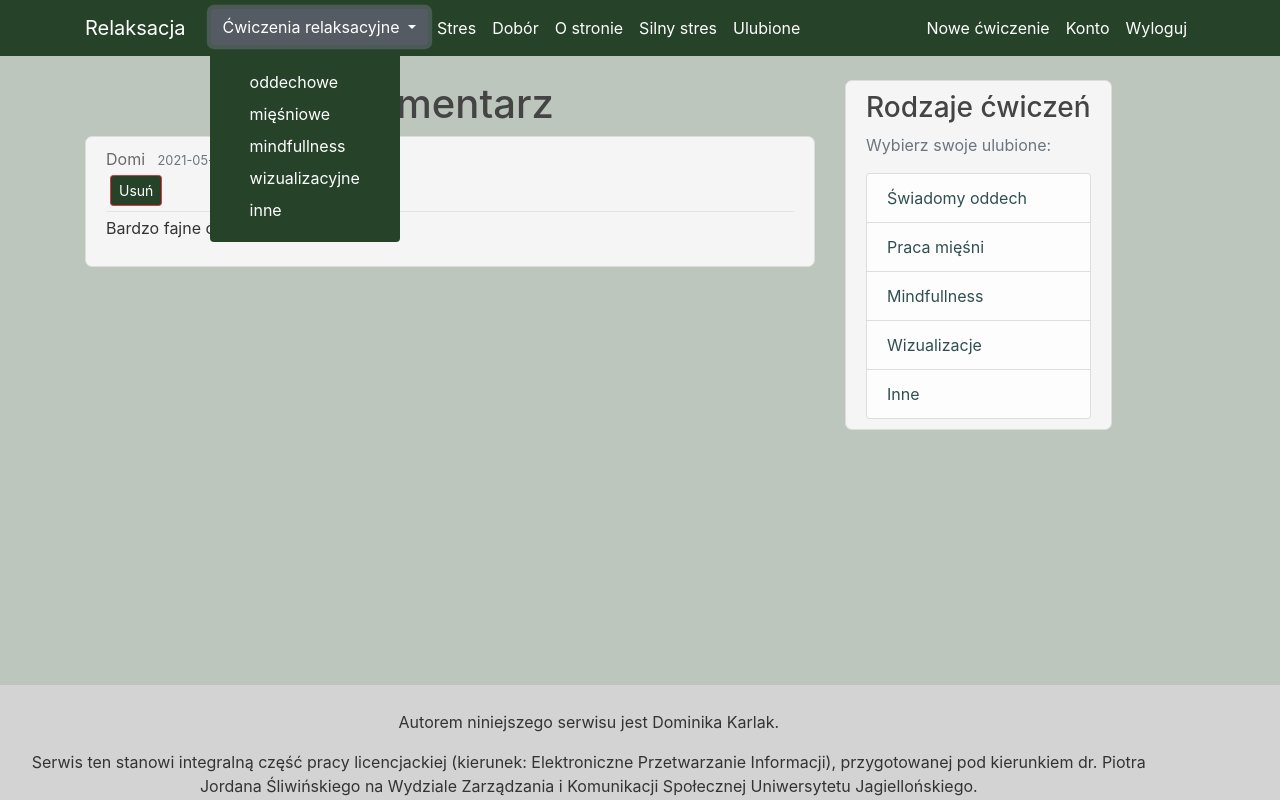
After one commit to dominikakarlak/Relaks, a Flask app: page /comment/4 in a window 1280 px wide, after a click on "Ćwiczenia relaksacyjne". The commit adds this page. Run offline with Flask 2, Linux system fonts and the light colour scheme; a user stored in the database is signed in; data comes from the database, SQL or seed files in the repository; both versions use the stored data as it was after the commit; some libraries are stand-ins or nearby versions.

Commit message:
usuwanie komentarzy,quiz

```diff
--- a/Relaks/models.py
+++ b/Relaks/models.py
@@ -18,6 +18,7 @@
     is_admin = db.Column(db.Boolean, nullable=False)
     posts = db.relationship('Post', backref='author', lazy=True)
     fav = db.relationship('Favourite', backref='author', lazy=True)
+    comments = db.relationship('Comment', backref='author', lazy=True)
 
     def __repr__(self):
         return f"User('{self.username}', '{self.email}', '{self.image_file}')"
--- a/Relaks/routes.py
+++ b/Relaks/routes.py
@@ -144,7 +144,6 @@
 
 
 @app.route("/oddechowe", methods=['GET', 'POST'])
-@login_required
 def oddech():
     page = request.args.get('page', 1, type=int)
     post = Post.query.filter(
@@ -154,7 +153,6 @@
 
 
 @app.route("/miesnie", methods=['GET', 'POST'])
-@login_required
 def miesnie():
     page = request.args.get('page', 1, type=int)
     post = Post.query.filter(
@@ -164,7 +162,6 @@
 
 
 @app.route("/mindfullness", methods=['GET', 'POST'])
-@login_required
 def mindfullness():
     page = request.args.get('page', 1, type=int)
     post = Post.query.filter(
@@ -174,7 +171,6 @@
 
 
 @app.route("/wizualizacje", methods=['GET', 'POST'])
-@login_required
 def wizualizacje():
     page = request.args.get('page', 1, type=int)
     post = Post.query.filter(
@@ -184,7 +180,6 @@
 
 
 @app.route("/inne", methods=['GET', 'POST'])
-@login_required
 def inne():
     page = request.args.get('page', 1, type=int)
 
@@ -194,6 +189,7 @@
 
 
 @app.route("/post/<int:post_id>", methods=['GET', 'POST'])
+@login_required
 def post(post_id):
     post = Post.query.get_or_404(post_id)
 
@@ -256,19 +252,51 @@
     return render_template('update.html', title=update_post, post=post, form=form, legend='Edytuj post')
 
 
+@app.route("/comment/<int:comment_id>", methods=['POST', 'GET'])
+@login_required
+def comment(comment_id):
+    comment = Comment.query.get_or_404(comment_id)
+
+    return render_template('comment.html', comment=comment)
+
+
+@app.route("/post/<int:comment_id>/delete", methods=['POST', 'GET'])
+@login_required
+def delete_comment(comment_id):
+    comment = Comment.query.get_or_404(comment_id)
+
+    if comment.author != current_user and not current_user.is_admin:
+        abort(403)
+
+    else:
+        db.session.delete(comment)
+
+    db.session.commit()
+
+    flash('Twój komentarz został usunięty ', 'success')
+    return redirect(url_for('home'))
+
+
 @app.route("/post/<int:post_id>/delete", methods=['POST', 'GET'])
 @login_required
 def delete_post(post_id):
     post = Post.query.get_or_404(post_id)
-    is_favourite = Favourite.query.filter_by(user_id=current_user.id, post_id=post_id).first()
+    is_favourite = Favourite.query.filter_by(post_id=post_id).all()
+    is_comment = Comment.query.filter_by(post_id=post_id).all()
     if post.author != current_user and not current_user.is_admin:
         abort(403)
 
-    if is_favourite == True:
+    if len(is_comment) > 0:
 
-        db.session.delete(is_favourite)
+        for comment in is_comment:
+            db.session.delete(comment)
+
+    if len(is_favourite) > 0:
+
+        for favourite in is_favourite:
+            db.session.delete(favourite)
+
         db.session.delete(post)
-
 
     else:
         db.session.delete(post)
@@ -276,7 +304,7 @@
     db.session.commit()
 
     flash('Twój post został usunięty ', 'success')
-    return redirect(url_for('home'))
+    return redirect(url_for("post", post_id=post.id))
 
 
 @app.route("/category/<category>")
@@ -325,7 +353,7 @@
 
 @app.route("/quiz", methods=['GET', 'POST'])
 def quiz():
-    form = QuizForm()
+    form = QuizForm(meta={'csrf': False})
     if form.validate_on_submit():
         res = {
             'a': 0,
--- a/Relaks/static/main.css
+++ b/Relaks/static/main.css
@@ -168,3 +168,7 @@
     display: block;
   }
 }
+
+.form-group {
+  margin-top: 5%;
+}
--- a/Relaks/templates/account.html
+++ b/Relaks/templates/account.html
@@ -13,7 +13,7 @@
             <fieldset class="form-group">
                 <legend class="border-bottom mb-4">Informacje o użytkowniku</legend>
                 <div class="form-group">
-                    {{ form.username.label(class="form-control-label") }}
+                    Nazwa użytkownika:
 
                     {% if form.username.errors %}
                         {{ form.username(class="form-control form-control-lg is-invalid") }}
@@ -27,7 +27,7 @@
                     {% endif %}
                 </div>
                 <div class="form-group">
-                    {{ form.email.label(class="form-control-label") }}
+                    Email:
                     {% if form.email.errors %}
                         {{ form.email(class="form-control form-control-lg is-invalid") }}
                         <div class="invalid-feedback">
--- /dev/null
+++ b/Relaks/templates/comment.html
@@ -0,0 +1,59 @@
+{% extends "layout.html" %}
+{% block content %}
+    <h1 style="text-align: center"> Komentarz </h1>
+
+
+
+    <article class="media content-section">
+        <div class="media-body">
+            <div class="article-metadata">
+                <a class="mr-2" href="#">{{ comment.author.username }}</a>
+            <small class="text-muted">{{ comment.date_posted.strftime('%Y-%m-%d') }}</small>
+
+
+
+
+                {% if comment.author == current_user or current_user.is_admin %}
+
+                    <button type="button" class="btn btn-danger btn-sm m-1" data-toggle="modal"
+                            data-target="#deleteModal" style="display: block">Usuń
+                    </button>
+
+                {% endif %}
+
+
+            </div>
+
+            <p class="article-content">{{ comment.body }}</p>
+        </div>
+
+
+    </article>
+
+
+
+    <!-- Modal -->
+          <div class="modal fade" id="deleteModal" tabindex="-1" role="dialog" aria-labelledby="deleteModalLabel"
+         aria-hidden="true">
+        <div class="modal-dialog" role="document">
+            <div class="modal-content">
+                <div class="modal-header">
+                    <h5 class="modal-title" id="deleteModalLabel"> Usunąć komentarz?</h5>
+                    <button type="button" class="close" data-dismiss="modal" aria-label="Close">
+                        <span aria-hidden="true">&times;</span>
+                    </button>
+                </div>
+                <div class="modal-footer">
+                    <button type="button" class="btn btn-secondary" data-dismiss="modal">Zamknij</button>
+                    <form action="{{ url_for('delete_comment', comment_id=comment.id) }}" method="POST">
+                        <input class="btn btn-danger" type="submit" value="Usuń">
+                    </form>
+                </div>
+            </div>
+        </div>
+    </div>
+
+
+
+
+{% endblock content %}
--- a/Relaks/templates/layout.html
+++ b/Relaks/templates/layout.html
@@ -35,12 +35,12 @@
                                 data-toggle="dropdown" aria-haspopup="true" aria-expanded="false">
                             Ćwiczenia relaksacyjne
                         </button>
-                        <div class="dropdown-menu" aria-labelledby="dropdownMenuButton">
-                            <a class="dropdown-item" href="{{ url_for('oddech') }}"> oddechowe </a>
-                            <a class="dropdown-item" href="{{ url_for('miesnie') }}"> mięśniowe </a>
-                            <a class="dropdown-item" href="{{ url_for('mindfullness') }}"> mindfullness </a>
-                            <a class="dropdown-item" href="{{ url_for('wizualizacje') }}"> wizualizacyjne </a>
-                            <a class="dropdown-item" href="{{ url_for('inne') }}"> inne </a>
+                        <div class="dropdown-menu" aria-labelledby="dropdownMenuButton" style="background-color: #26432a; color: whitesmoke">
+                            <a class="dropdown-item" href="{{ url_for('oddech') }}" style="color: white;  background-color: #26432a "> oddechowe </a>
+                            <a class="dropdown-item" href="{{ url_for('miesnie') }}" style="color: white;  background-color: #26432a "> mięśniowe </a>
+                            <a class="dropdown-item" href="{{ url_for('mindfullness') }}" style="color: white;  background-color: #26432a "> mindfullness </a>
+                            <a class="dropdown-item" href="{{ url_for('wizualizacje') }}" style="color: white;  background-color: #26432a "> wizualizacyjne </a>
+                            <a class="dropdown-item" href="{{ url_for('inne') }}" style="color: white;  background-color: #26432a "> inne </a>
                         </div>
                     </div>
                     <a class="nav-item nav-link" href="{{ url_for('stres') }}">Stres</a>
@@ -114,7 +114,7 @@
 
 
 
-<footer id="footer" style="clear: both; bottom: 0; padding: 2% 2% 7% 2%; width: 100%; height: 7%;  margin-top: 3%; position: fixed">
+<footer id="footer" style="text-align:center; background-color:lightgrey; clear: both; position:fixed; bottom: 0; padding: 2% 10% 7% 2%; width: 100%; height: 7%;  margin-top: 3%;">
     <p> Autorem niniejszego serwisu jest Dominika Karlak. <br>
     <p> Serwis ten stanowi integralną część pracy licencjackiej (kierunek: Elektroniczne Przetwarzanie Informacji),
         przygotowanej pod kierunkiem dr. Piotra Jordana Śliwińskiego na Wydziale Zarządzania i Komunikacji Społecznej
```
Also changed, not shown: Relaks/templates/create_post.html (+8 -8 lines), Relaks/templates/home.html (+16 -11 lines), Relaks/templates/login.html (+4 -4 lines), Relaks/templates/post.html (+7 -1 lines), Relaks/templates/quiz.html (+19 -3 lines), Relaks/templates/register.html (+8 -9 lines), Relaks/site.db, Relaks/static/photo/bf91773ba1c16921.jpg (added).
